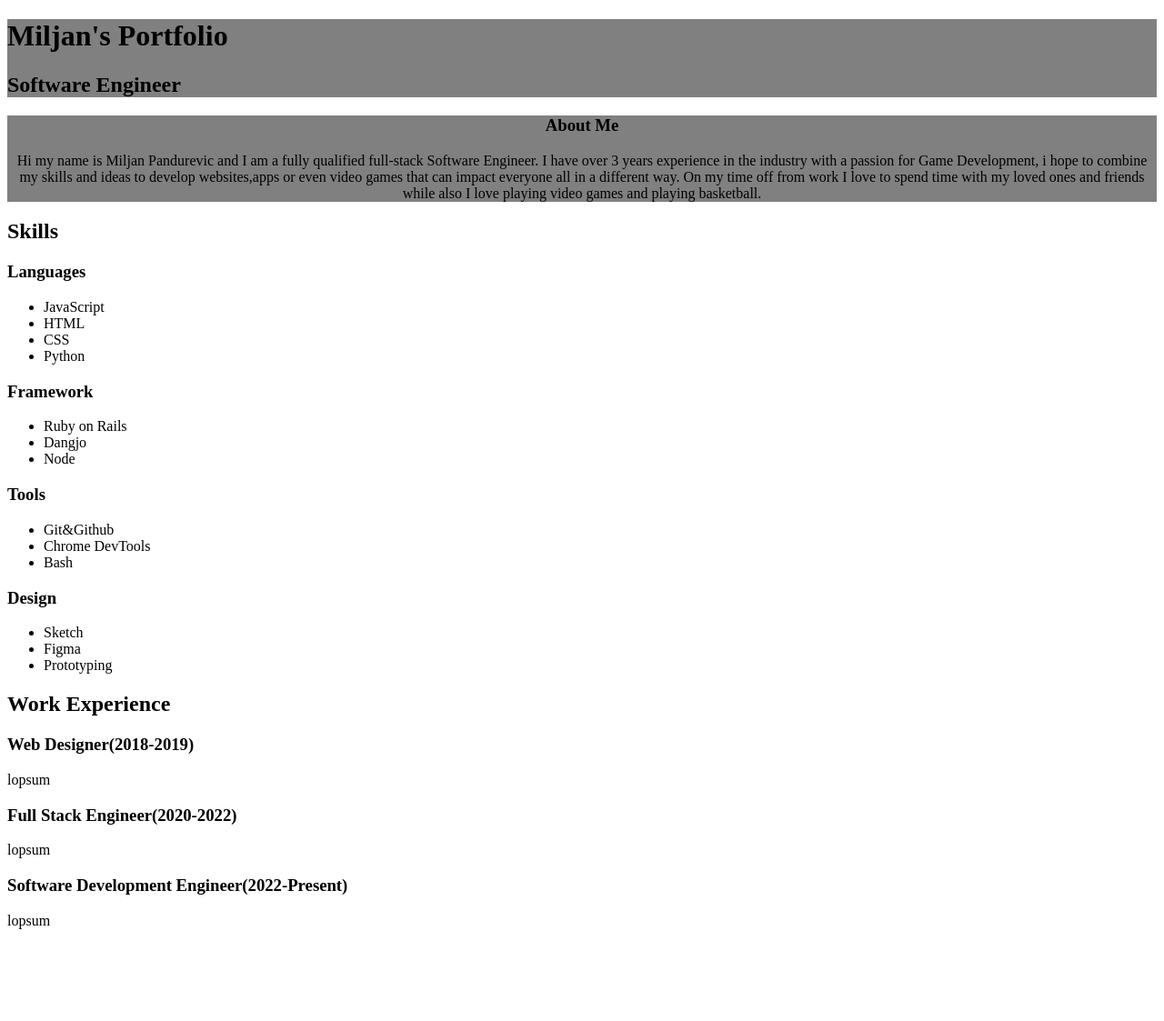
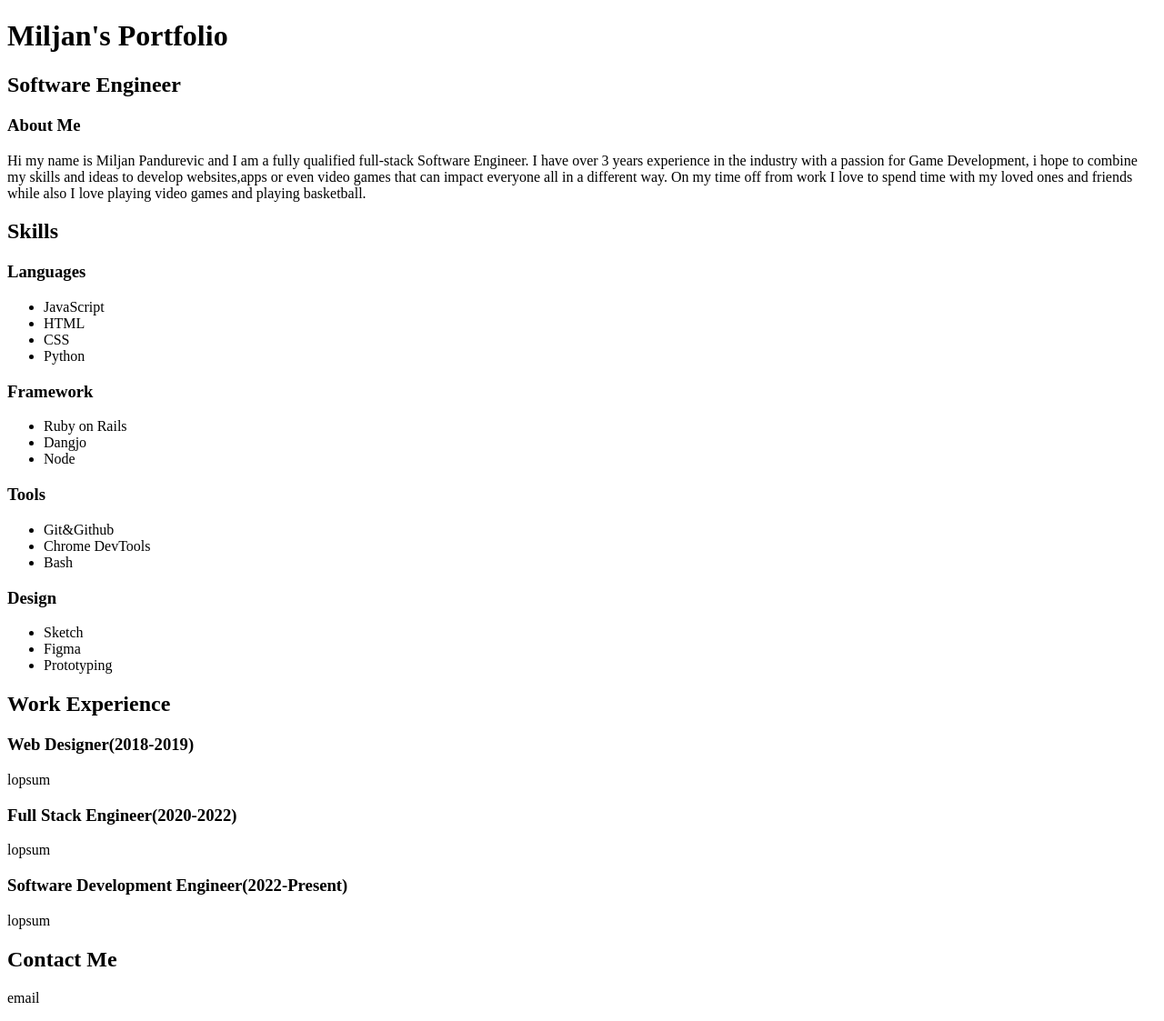
Before and after one commit to MiljanPandurevic/my-personal-website, a plain HTML site: page index.html in a window 1280 px wide. Shown: the whole page at 91% size. Before the commit the page ends 1038 px from the top, so only its background shows below. Drawn offline with Linux system fonts and the light colour scheme.

Commit message:
deleted css rules

```diff
--- a/index.html
+++ b/index.html
@@ -67,6 +67,10 @@
                 <p class="job-description">lopsum</p>
             </div>
         </section>
+        <section id="Contact-Me">
+            <h2>Contact Me</h2>
+            <p>email</p>
+        </section>
 
 
 
--- a/style.css
+++ b/style.css
@@ -1,8 +0,0 @@
-div#About-me {
-    text-align: center;
-    background-color: grey;
-    }
-
-header {
-    background-color: grey;
-    }
```
